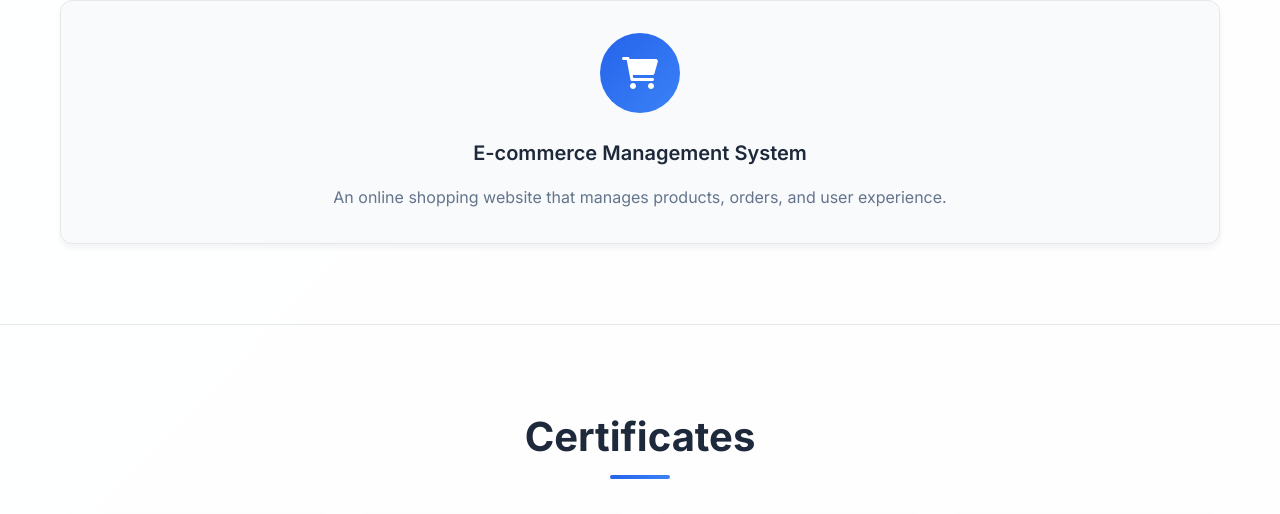
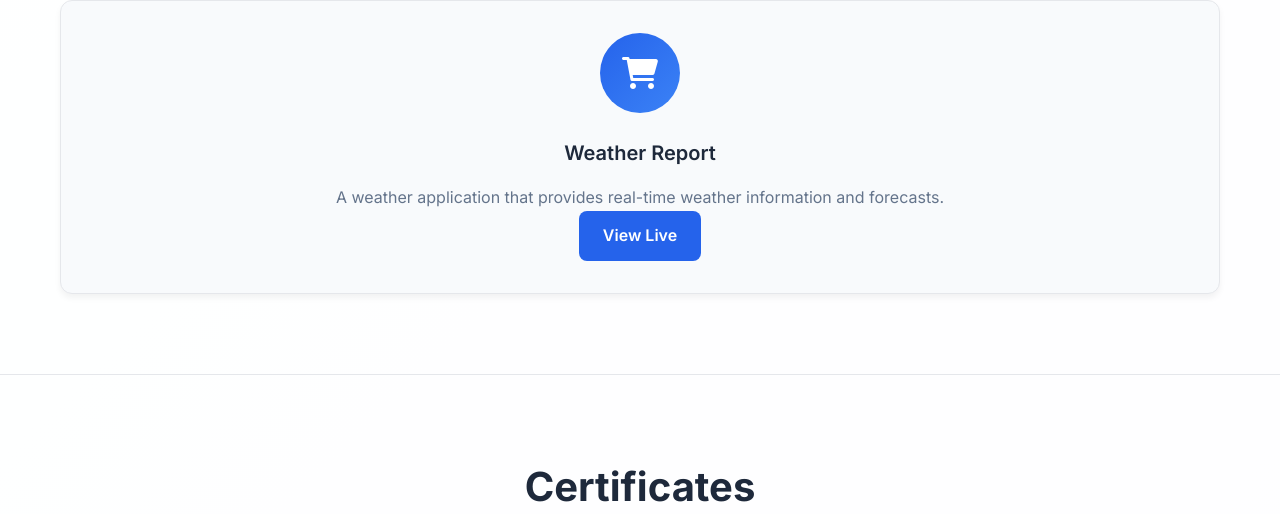
Before and after one commit to TaramalaAravind/websit, a plain HTML site: page index.html in a window 1280 px wide. Shown: the part 3034-3548 px from the top of the page. Drawn offline with Linux system fonts and the light colour scheme.

Commit message:
Update index.html

```diff
--- a/index.html
+++ b/index.html
@@ -1059,8 +1059,9 @@ body {
                     <div class="project-icon">
                         <i class="fas fa-shopping-cart"></i>
                     </div>
-                    <h3>E-commerce Management System</h3>
-                    <p>An online shopping website that manages products, orders, and user experience.</p>
+                    <h3>Weather Report</h3>
+                    <p>A weather application that provides real-time weather information and forecasts.</p>
+                    <a href="https://weather-yre7.vercel.app/" class="btn btn-primary" target="_blank" rel="noopener noreferrer">View Live</a>
                 </div>
             </div>
         </div>
```
